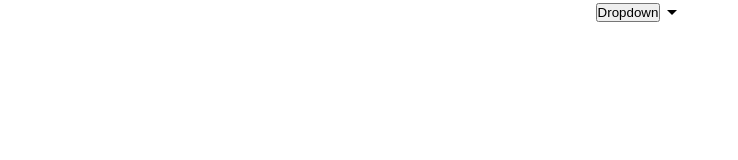
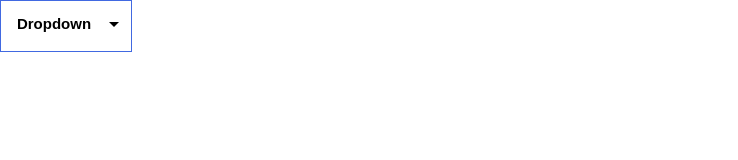
Before and after one commit to lukmanAkhmad/dropdown-menu, a website built with webpack: page src/template.html in a window 1280 px wide. Shown: the whole page, without its empty margins (0-738 px from the left). Built offline with nearby package versions, Linux system fonts and the light colour scheme.

Commit message:
style: dropdown

```diff
--- a/src/dropdown-menu.js
+++ b/src/dropdown-menu.js
@@ -9,23 +9,27 @@ export default function createDropdown({
 
   const dropdown = document.createElement("div");
   dropdown.classList.add("dropdown");
+
   const sectionBtn = document.createElement("section");
   sectionBtn.classList.add("section-btn");
+
   const btnDropdown = document.createElement("button");
   btnDropdown.classList.add("btn-dropdown");
   btnDropdown.textContent = "Dropdown";
+
   const iconDropdown = document.createElement("img");
   iconDropdown.classList.add("icon-dropdown");
   iconDropdown.src = dropdownIcon;
   iconDropdown.alt = "Dropdown icon";
   iconDropdown.title = "Dropdown icon";
+
   const dropdownContent = document.createElement("ul");
   dropdownContent.classList.add("dropdown-content");
 
   const showDropdownContent = () => dropdownContent.classList.toggle("visible");
   const hideDropdownContent = () => dropdownContent.classList.remove("visible");
 
-  btnDropdown.addEventListener(expandEvent, () => {
+  sectionBtn.addEventListener(expandEvent, () => {
     if (dropdownContent.classList.contains("visible")) {
       hideDropdownContent();
     } else {
--- a/src/styles.css
+++ b/src/styles.css
@@ -1,12 +1,34 @@
 * {
   margin: 0;
   padding: 0;
+}
+.container-dropdown {
+  width: 130px;
+  height: 50px;
+  border: 1px solid royalblue;
+}
+.dropdown {
+  height: inherit;
+  width: inherit;
+  display: flex;
+  flex-direction: column;
+  align-items: center;
+  gap: 15px;
 }
 .section-btn {
   display: flex;
   align-items: center;
   justify-content: center;
   flex-wrap: wrap;
+}
+.btn-dropdown {
+  height: 45px;
+  border: none;
+  border-radius: 9px;
+  background-color: inherit;
+  font-size: 15px;
+  font-weight: bolder;
+  width: 95px;
 }
 
 .dropdown-content {
@@ -15,4 +37,5 @@
 .visible {
   display: flex;
   flex-direction: column;
+  border: 1px solid yellowgreen;
 }
```
